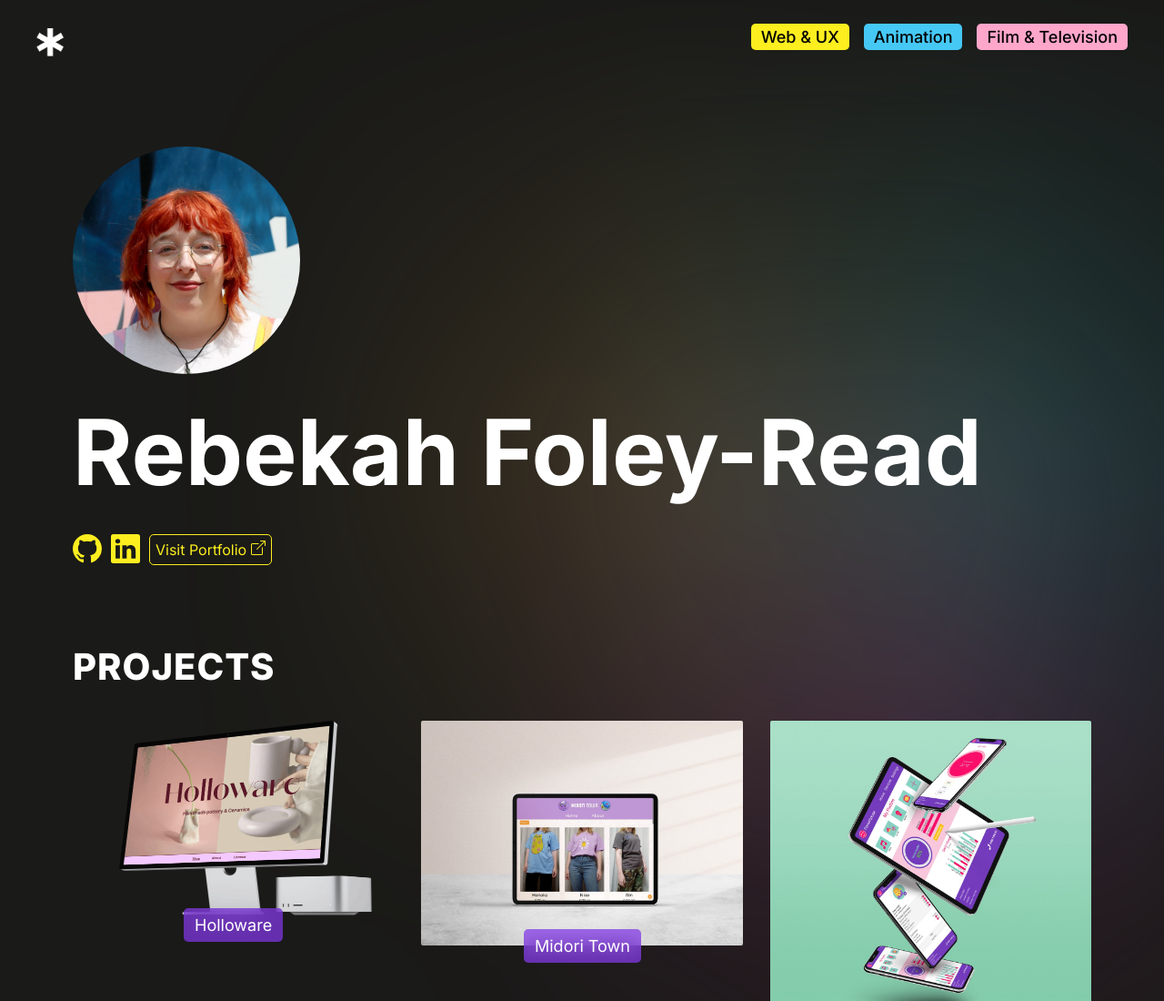
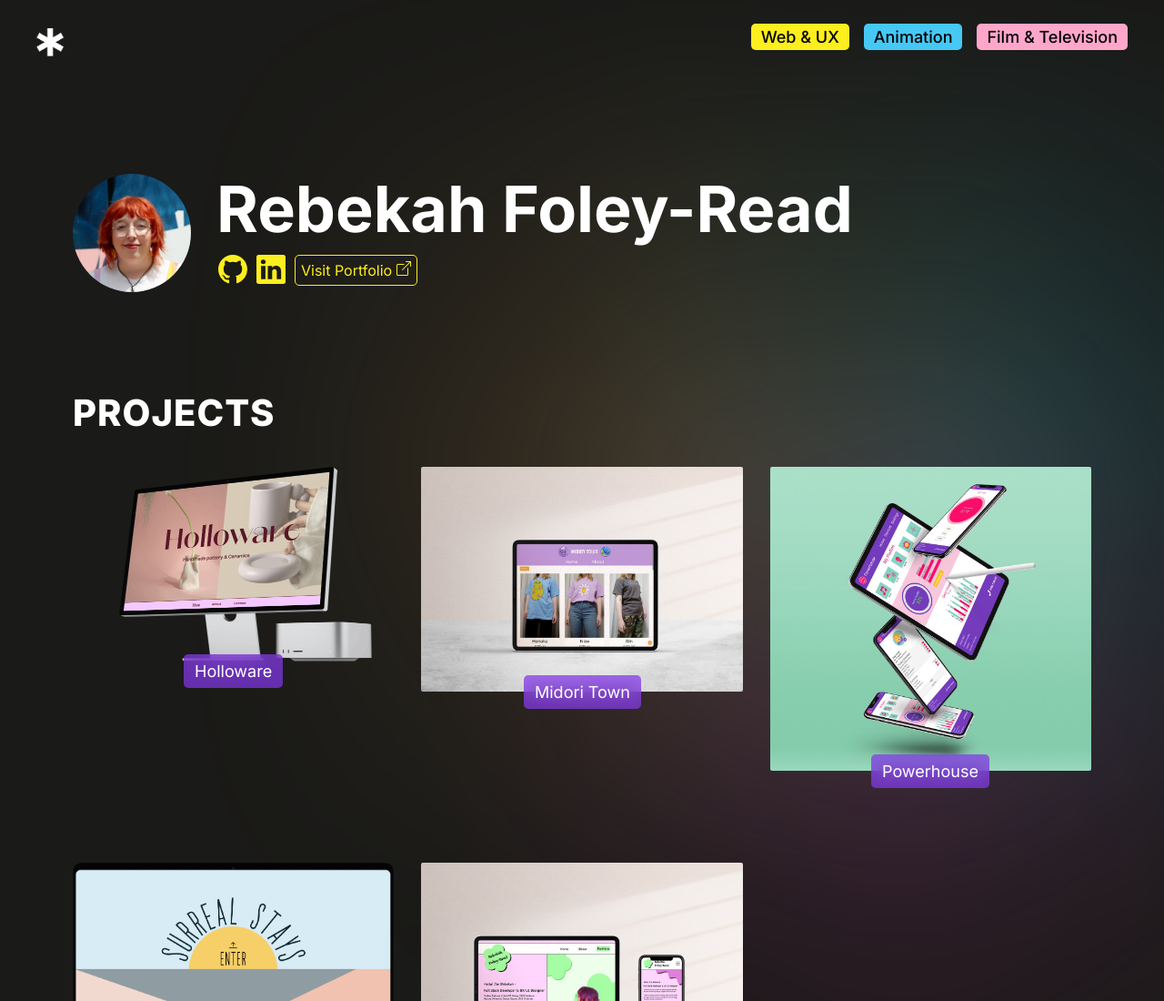
Before and after one commit to TimStannard/yoobee-exhibition-2022, a React app: page /#/webUx/student/rebekah in a window 1280 px wide. Shown: the top 1100 px of the page at 91% size. Built offline with nearby package versions, Linux system fonts and the light colour scheme.

Commit message:
faculty student page desktop

```diff
--- a/src/css/modules/_desktop_styles.scss
+++ b/src/css/modules/_desktop_styles.scss
@@ -262,6 +262,10 @@
 
         #socials-container {
             text-align: left;
+            position: relative;
+            top: -28px;
+            left: 160px;
+            margin-bottom: $large-section-spacing;
 
             .social-icon {
                 font-size: 32px;
@@ -280,8 +284,11 @@
         #student-name {
             h1 {
                 margin-bottom: 0px;
-                font-size: 100px;
+                font-size: 70px;
                 display: inline-block;
+                position: relative;
+                top: -36px;
+                left: 28px;
             }
 
         }
@@ -297,12 +304,13 @@
         }
 
         #desktop-display-pic {
-            display: block;
+            display: inline-block;
             background-size: cover;
-            width: 250px;
-            height: 250px;
+            width: 130px;
+            height: 130px;
             border-radius: 50%;
-            margin-bottom: $med-spacing;
+            position: relative;
+            top: 30px;
         }
 
         .project-container {
@@ -403,3 +411,9 @@
     }
 
 }
+
+// change this position on web ux student item page
+// #bubble-1 img {
+//     top: -43vw;
+//     left: -31vw;
+// }
--- a/src/css/modules/_mobile_styles.scss
+++ b/src/css/modules/_mobile_styles.scss
@@ -276,7 +276,7 @@ img {
     }
 
     #socials-container {
-        margin-bottom: $large-section-spacing;
+        margin-bottom: $largest-spacing;
 
         .social-icon {
             color: $yellow;
--- a/src/pages/WebStudent.js
+++ b/src/pages/WebStudent.js
@@ -65,14 +65,18 @@ const Student = () => {
                 <Link to="/WebUx">
                     <div id="breadcrumbs" data-aos="zoom-out">Web & UX</div>
                 </Link>
-                <div id="student-name" data-aos="zoom-out" data-aos-delay="50">                <span id="desktop-display-pic" data-aos="zoom-out" data-aos-delay="100" style={{ backgroundImage: "url(" + studentData.headshot + ")", }}></span>
+                <div id="student-name" data-aos="zoom-out" data-aos-delay="50">
+                    <span id="desktop-display-pic" data-aos="zoom-out" data-aos-delay="100" style={{ backgroundImage: "url(" + studentData.headshot + ")", }}></span>
                     <h1>{studentData.name}</h1>
+                    <div id="socials-container" data-aos="zoom-out" data-aos-delay="150">
+                        {!loading && <SocialMediaLinks student={studentData} />}
+                    </div>
                 </div>
             </div>
             <img id="student-headshot" data-aos="zoom-out" data-aos-delay="100" src={studentData.headshot} alt={studentData.name + " headshot"} />
-            <div id="socials-container" data-aos="zoom-out" data-aos-delay="150">
+            {/* <div id="socials-container" data-aos="zoom-out" data-aos-delay="150">
                 {!loading && <SocialMediaLinks student={studentData} />}
-            </div>
+            </div> */}
             <h2 data-aos="zoom-out" data-aos-delay="200">Projects</h2>
             {!loading && <Projects student={studentData} openModal={setModal} setProject={updateProject} />}
             <Link to="/WebUx">
```
Also changed, not shown: src/css/main.css, src/css/main.min.css.
